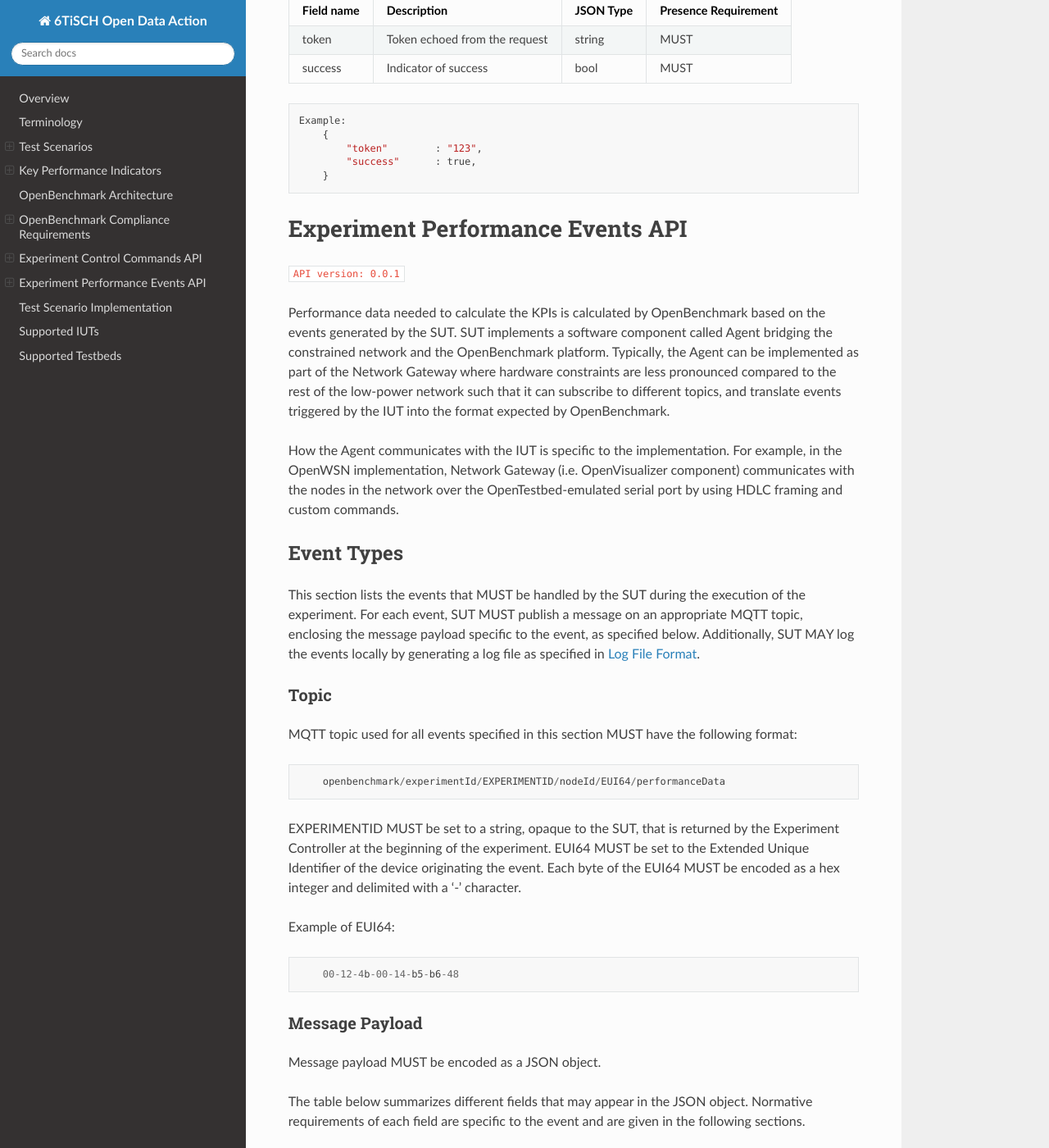
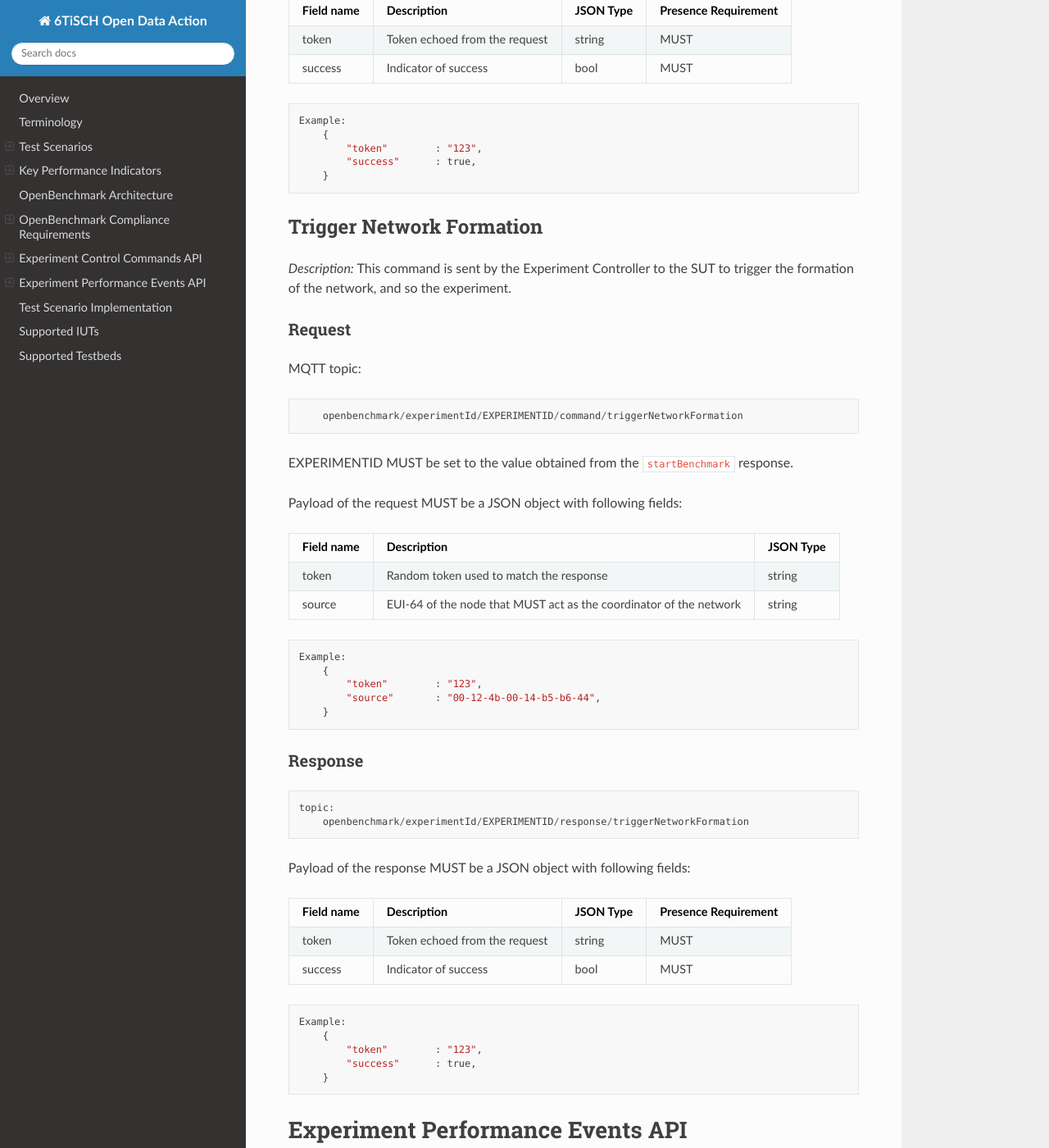
Before and after one commit to openwsn-berkeley/openbenchmark, a Sphinx documentation site: the page built from docs/source/index.md, in a window 1280 px wide and 1400 px high, scrolled down 14178 px. Shown: the whole window at 82% size. Built offline with Sphinx 7.4.7 and the Read the Docs theme 2.0.0, drawn with Linux system fonts in a browser that asks for light colours.

Commit message:
Issue #3: Add triggerNetworkFormation command to set the root and start the network.

````diff
--- a/docs/source/index.md
+++ b/docs/source/index.md
@@ -500,6 +500,7 @@ Example:
         "packetPayloadLen" : 5,
         "confirmable"      : true
     }
+
 ```
 
 <!-- - - - - - - - - - - - - - - - - - - - - - - - - - - - - - - - - - - -  -->
@@ -582,7 +583,61 @@ Example:
         "success"      : true,
     }
 ```
+<!-- - - - - - - - - - - - - - - - - - - - - - - - - - - - - - - - - - - -  -->
 
+## Trigger Network Formation
+
+*Description:* This command is sent by the Experiment Controller to the SUT to trigger the formation of the network, and so the experiment.
+
+<!-- - - - - - - - - - - - - - - - - - - - - - - - - - - - - - - - - - - -  -->
+
+### Request
+
+MQTT topic:
+
+```
+    openbenchmark/experimentId/EXPERIMENTID/command/triggerNetworkFormation
+```
+
+EXPERIMENTID MUST be set to the value obtained from the `startBenchmark` response.
+
+Payload of the request MUST be a JSON object with following fields:
+
+Field name   | Description                                                        | JSON Type
+------------ | ------------------------------------------------------------------ | -------
+token        | Random token used to match the response                            | string
+source       | EUI-64 of the node that MUST act as the coordinator of the network | string
+
+```
+Example:
+    {
+        "token"        : "123",
+        "source"       : "00-12-4b-00-14-b5-b6-44",
+    }
+```
+
+<!-- - - - - - - - - - - - - - - - - - - - - - - - - - - - - - - - - - - -  -->
+
+### Response
+
+```
+topic:
+    openbenchmark/experimentId/EXPERIMENTID/response/triggerNetworkFormation
+```
+Payload of the response MUST be a JSON object with following fields:
+
+Field name   | Description                             | JSON Type | Presence Requirement
+------------ | --------------------------------------- | --------- | ---------------------
+token        | Token echoed from the request           | string    | MUST
+success      | Indicator of success                    | bool      | MUST
+
+```
+Example:
+    {
+        "token"        : "123",
+        "success"      : true,
+    }
+```
 <!-- ====================================================================== -->
 
 # Experiment Performance Events API
````
